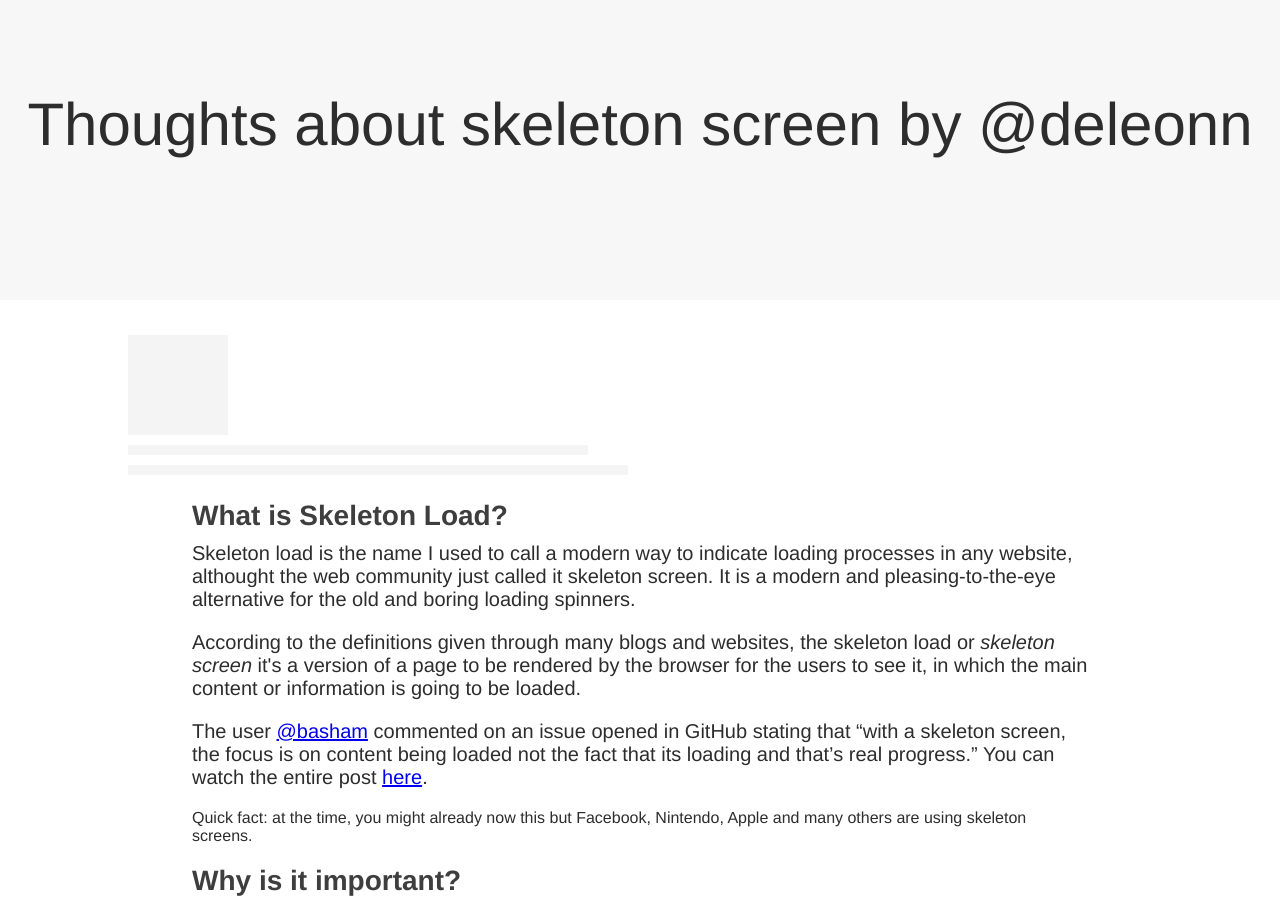
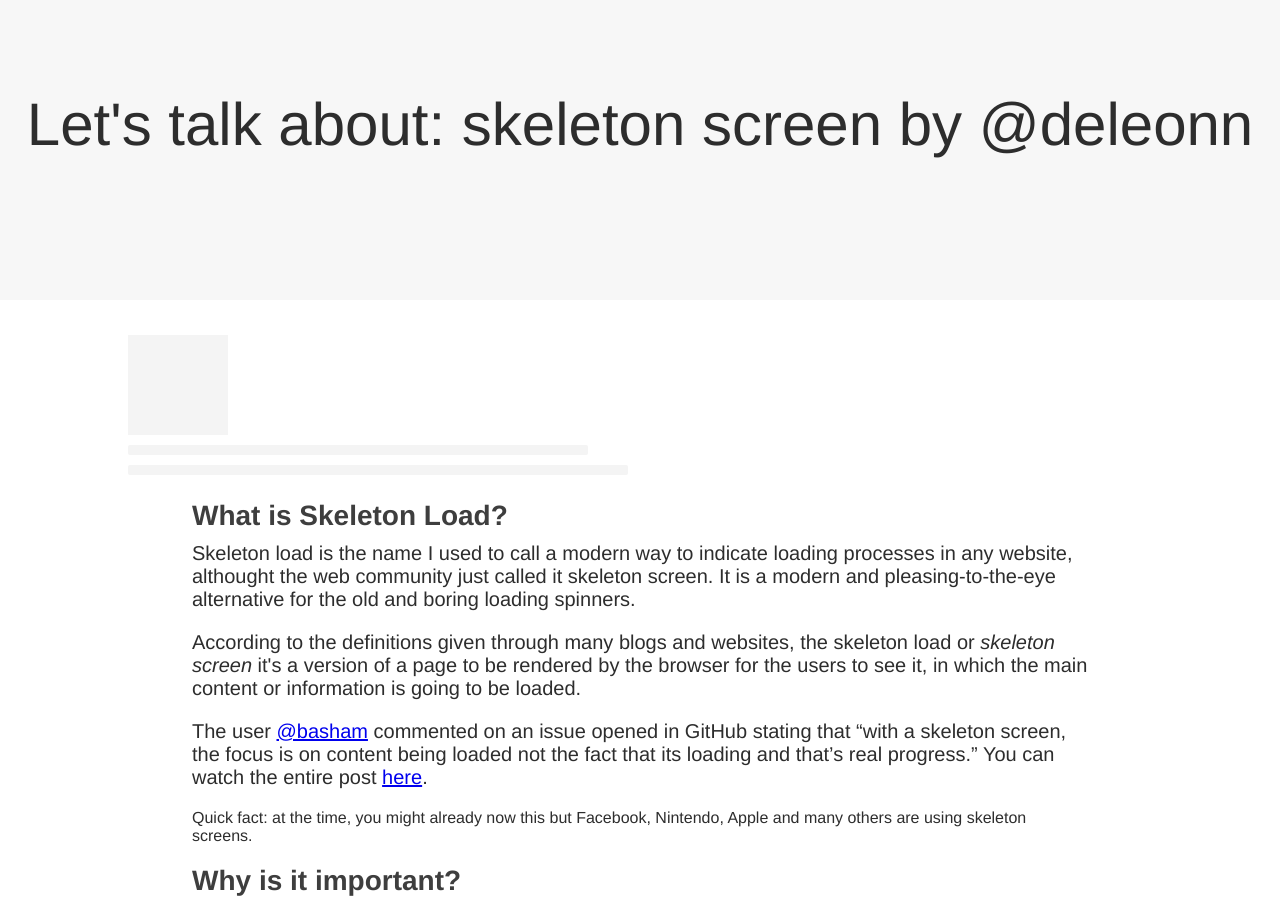
Before and after one commit to deleonn/deleonn.github.io, a plain HTML site: page skeleton_load/index.html in a window 1280 px wide. Shown: the top 900 px of the page. Drawn offline with Linux system fonts and the light colour scheme.

Commit message:
New title

```diff
--- a/skeleton_load/index.html
+++ b/skeleton_load/index.html
@@ -8,7 +8,7 @@
 <body style="animation: fadeIn .3s ease-in">
 
   <header>
-    <p>Thoughts about skeleton screen by <a href="https://github.com/deleonn" class="format-less">@deleonn</a></p>
+    <p>Let's talk about: skeleton screen by <a href="https://github.com/deleonn" class="format-less">@deleonn</a></p>
   </header>
 
   <div class="skeleton-load">
```
